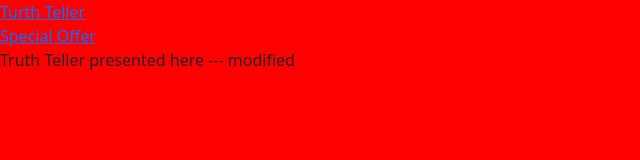
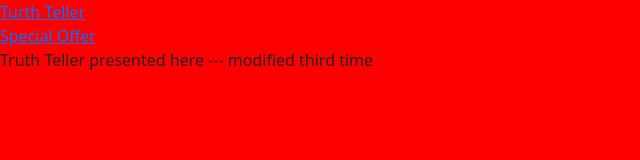
Before and after one commit to swissmd/swissmd.github.io, a plain HTML site: page index.html in a window 1280 px wide. Shown: the full height of the page, 0-640 px from the left. Drawn offline with nearby package versions, Linux system fonts and the light colour scheme.

Commit message:
third time

```diff
--- a/index.html
+++ b/index.html
@@ -31,7 +31,7 @@
 <nav><a href="index.html">Turth Teller</a></nav>
 <nav><a href="offer.html">Special Offer</a></nav>
 
-<p>Truth Teller presented here --- modified</p>
+<p>Truth Teller presented here --- modified third time</p>
 
 
 <!-- this script links to bootstrap js- and must be placed before own custom js file-->
```
